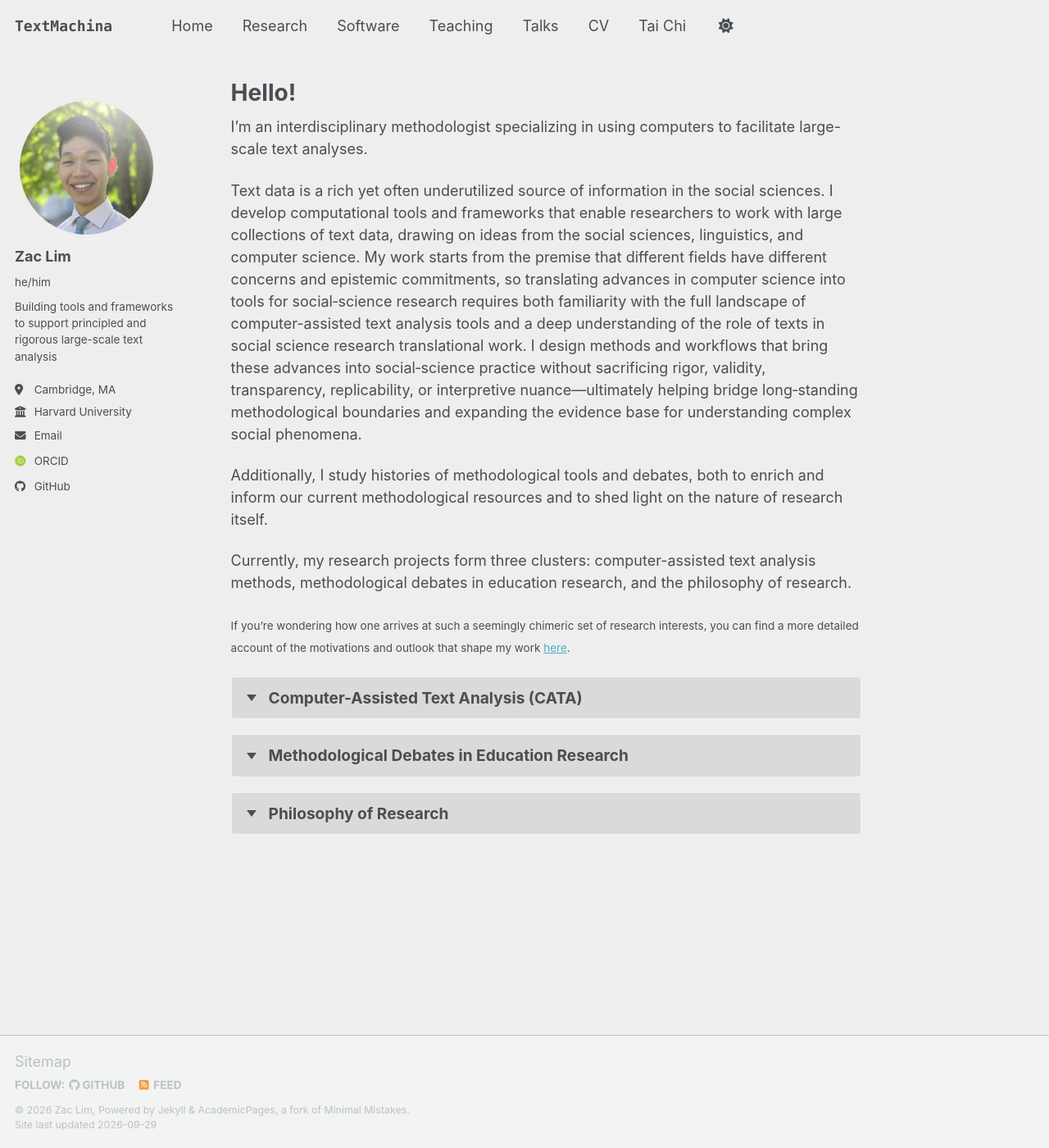
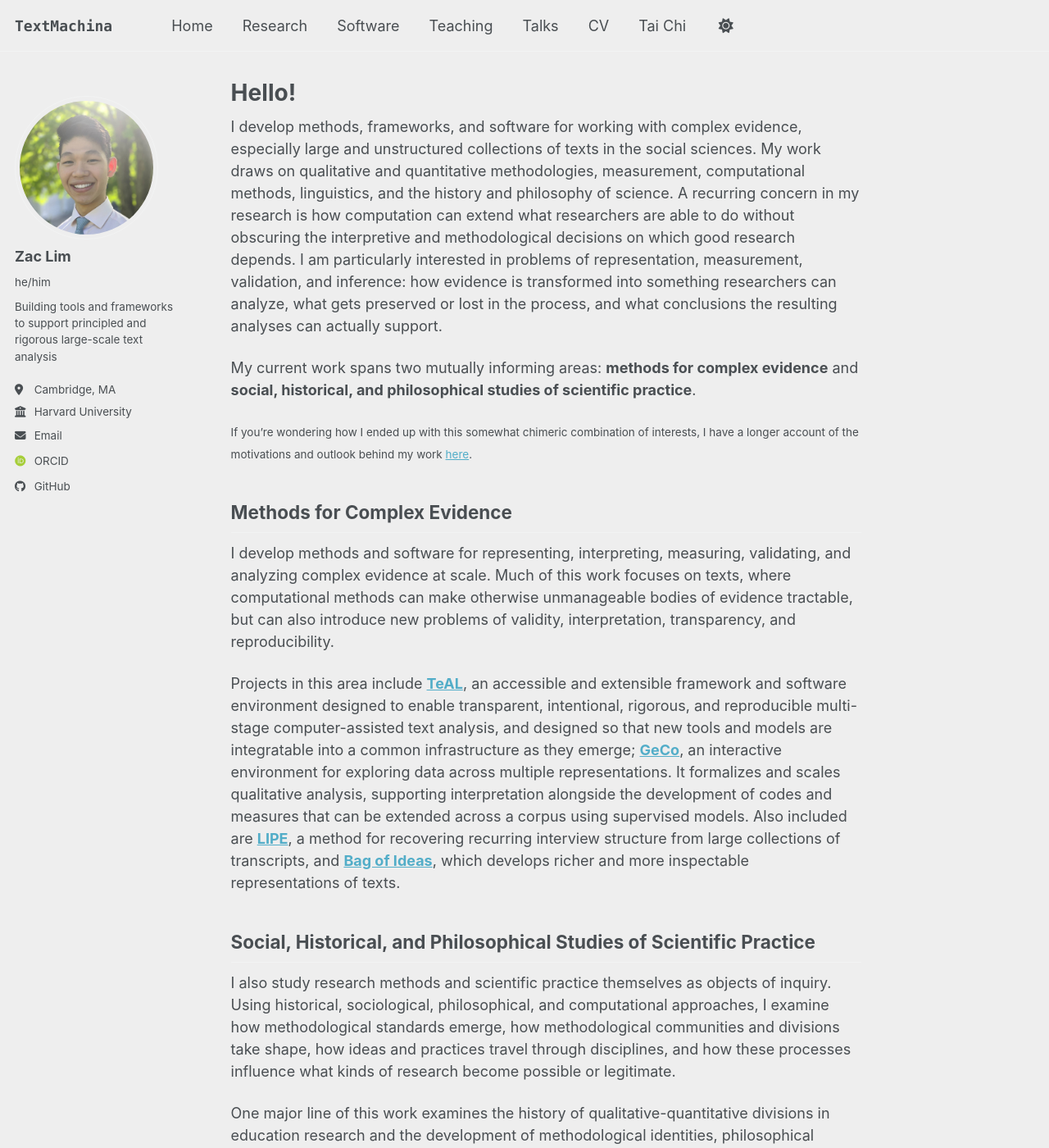
Before and after one commit to zacthinks/zacthinks.github.io, a Jekyll site: the page built from _pages/about.md, in a window 1280 px wide and 1400 px high. Shown: the whole window at 82% size. Built offline with Jekyll 4.4.1, drawn with Linux system fonts in a browser that asks for light colours; some web fonts are replaced; a script bundle is joined from its source files by our own code; library files that are not in the unit come from our copies; some of the changed text lies outside the part shown.

Commit message:
Rewrite homepage around two research areas

```diff
--- a/_pages/about.md
+++ b/_pages/about.md
@@ -7,70 +7,20 @@ redirect_from:
   - /about.html
 ---
 
-I'm an interdisciplinary methodologist specializing in using computers to facilitate large-scale text analyses.
+I develop methods, frameworks, and software for working with complex evidence, especially large and unstructured collections of texts in the social sciences. My work draws on qualitative and quantitative methodologies, measurement, computational methods, linguistics, and the history and philosophy of science. A recurring concern in my research is how computation can extend what researchers are able to do without obscuring the interpretive and methodological decisions on which good research depends. I am particularly interested in problems of representation, measurement, validation, and inference: how evidence is transformed into something researchers can analyze, what gets preserved or lost in the process, and what conclusions the resulting analyses can actually support.
 
-Text data is a rich yet often underutilized source of information in the social sciences. I develop computational tools and frameworks that enable researchers to work with large collections of text data, drawing on ideas from the social sciences, linguistics, and computer science. My work starts from the premise that different fields have different concerns and epistemic commitments, so translating advances in computer science into tools for social‑science research requires both familiarity with the full landscape of computer-assisted text analysis tools and a deep understanding of the role of texts in social science research translational work. I design methods and workflows that bring these advances into social‑science practice without sacrificing rigor, validity, transparency, replicability, or interpretive nuance—ultimately helping bridge long‑standing methodological boundaries and expanding the evidence base for understanding complex social phenomena.
+My current work spans two mutually informing areas: **methods for complex evidence** and **social, historical, and philosophical studies of scientific practice**.
 
-Additionally, I study histories of methodological tools and debates, both to enrich and inform our current methodological resources and to shed light on the nature of research itself.
+<small>If you're wondering how I ended up with this somewhat chimeric combination of interests, I have a longer account of the motivations and outlook behind my work [here](/motivations/).</small>
 
-Currently, my research projects form three clusters: computer-assisted text analysis methods, methodological debates in education research, and the philosophy of research.
+## Methods for Complex Evidence
 
-<small>If you're wondering how one arrives at such a seemingly chimeric set of research interests, you can find a more detailed account of the motivations and outlook that shape my work [here](/motivations).</small>
+I develop methods and software for representing, interpreting, measuring, validating, and analyzing complex evidence at scale. Much of this work focuses on texts, where computational methods can make otherwise unmanageable bodies of evidence tractable, but can also introduce new problems of validity, interpretation, transparency, and reproducibility.
 
-<details>
-  <summary>Computer-Assisted Text Analysis (CATA)</summary>
-  <p>Computer-assisted text analysis refers to using computational tools to support researchers in working with large bodies of text. It requires understanding both the affordances and limitations of computational methods and the analytic practices they aim to assist, so we can see what aspects of text analysis can be scaled or augmented computationally and where new forms of analysis may become possible.</p>
+Projects in this area include [**TeAL**](/teal/), an accessible and extensible framework and software environment designed to enable transparent, intentional, rigorous, and reproducible multi-stage computer-assisted text analysis, and designed so that new tools and models are integratable into a common infrastructure as they emerge; [**GeCo**](/geco/), an interactive environment for exploring data across multiple representations. It formalizes and scales qualitative analysis, supporting interpretation alongside the development of codes and measures that can be extended across a corpus using supervised models. Also included are [**LIPE**](/lipe/), a method for recovering recurring interview structure from large collections of transcripts, and [**Bag of Ideas**](/bag-of-ideas/), which develops richer and more inspectable representations of texts.
 
-  <ul>
-    <li>
-      <strong>A History and Framework for Computer-Assisted Text Analysis</strong><br>
-      This project traces how text analysis methods have evolved—from early pre-computational counting systems to the first wave of computer-based tools—and examines the problems each generation of methods was designed to solve. It uses this historical trajectory to clarify how computational availability reshaped methodological priorities and what this means for designing tools that genuinely support human text analysis today.
-    </li>
-    <li>
-      <strong>ITM: Interactive Topic Model</strong><br>
-      <a href="https://github.com/zacthinks/InteractiveTopicModel/">ITM</a> is a framework and software package for uncovering topics in text. It is built to frontend the researchers' interpretive capacity, be robust to algorithmic bias, and as a springboard for downstream analyses.
-    </li>
-    <li>
-      <strong>LIPE: Latent Interview Protocol Engineer</strong><br>
-      <a href="https://github.com/zacthinks/lipe/">LIPE</a> is a framework and software package for organizing and exploring large collections of interview transcripts, helping researchers recover the implicit structure of interviews as a research finding in itself. It shows how computational techniques can assist in navigating large text datasets without replacing qualitative judgment.
-    </li>
-    <li>
-      <strong>I-CATA: Inferential Computer-Assisted Text Analyses</strong><br>
-      (WIP) I-CATA is a framework and software for end-to-end inferential analyses with text. It combines elements of research design for rigorous inference, qualitative data analysis, and machine learning to allow researchers to use texts for inference at scale without sacrificing interpretive nuance.
-    </li>
-    <li>
-      <strong>Representing Texts as Hierarchical Propositions (HiPr)</strong><br>
-      <a href="https://github.com/zacthinks/HiPr">HiPr</a> is a software package that proposes a transparent, semantics-driven alternative to traditional word-count representations by modeling texts as collections of propositions that preserve relational information lost in bag-of-words approaches. Each proposition carries internal structure and supports entailment relations, allowing researchers to find patterns in richer semantic details.
-    </li>
-  </ul>
-</details>
+## Social, Historical, and Philosophical Studies of Scientific Practice
 
-<details>
-  <summary>Methodological Debates in Education Research</summary>
-  <p>Long-standing methodological disputes in education have resisted resolution and complicated the field’s ability to offer trusted guidance, making it important to understand how these debates take shape and persist.</p>
-  <ul>
-    <li>
-      <strong>A Genealogy of Philosophical Framing in Methodological Debates</strong><br>
-      This project traces when and how philosophical framing entered methodological disputes in education research and what purposes it has served over time. It documents its intellectual origins, rhetorical patterns, and applications in major conflicts such as the federal attempts to regulate research in the 2000s.
-    </li>
-    <li>
-      <strong>A Full-Text Corpus of Education Research</strong><br>
-      I constructed a corpus of roughly one million full-text journal articles (1900–2014) to enable large-scale empirical analyses of trends in education research. This dataset supports the study of methodological discourse across journals, time periods, and subfields, many other questions about trends in the field.
-    </li>
-  </ul>
-</details>
+I also study research methods and scientific practice themselves as objects of inquiry. Using historical, sociological, philosophical, and computational approaches, I examine how methodological standards emerge, how methodological communities and divisions take shape, how ideas and practices travel through disciplines, and how these processes influence what kinds of research become possible or legitimate.
 
-<details>
-  <summary>Philosophy of Research</summary>
-  <p>As epistemic institutions face increasing scrutiny, it is important to clarify what research is, what it aims at, and how it can justify its claims to epistemic authority. This line of work examines the conceptual foundations of research as a practice and explores what researchers can reasonably strive for in a world where truth is not a straightforward or unproblematic goal.</p>
-    <ul>
-    <li>
-      <strong>Stuckiness as a Theory of the Between</strong><br>
-      This project argues that our epistemic activities, including research, must navigate a space between the absolute and the arbitrary, and proposes a theory for characterizing that shared target. It offers a way of conceptualizing what epistemic agents can collectively aim for that is grounded socio-psychologically as opposed to metaphysically.
-    </li>
-    <li>
-      <strong>Bullshit and Hope</strong><br>
-      I argue that the concept of bullshit is best understood as a general evaluative response to violated expectations, challenging dominant accounts that view it as a linguistic phenomenon. I then show how this reconceptualization provides tools for organizing society, including institutions like research.
-    </li>
-  </ul>
-</details>
+One major line of this work examines the history of qualitative-quantitative divisions in education research and the development of methodological identities, philosophical framings, and citation practices around them. Another traces the development of computer-assisted text analysis to understand why contemporary methods and infrastructures have taken the forms they have.
```
